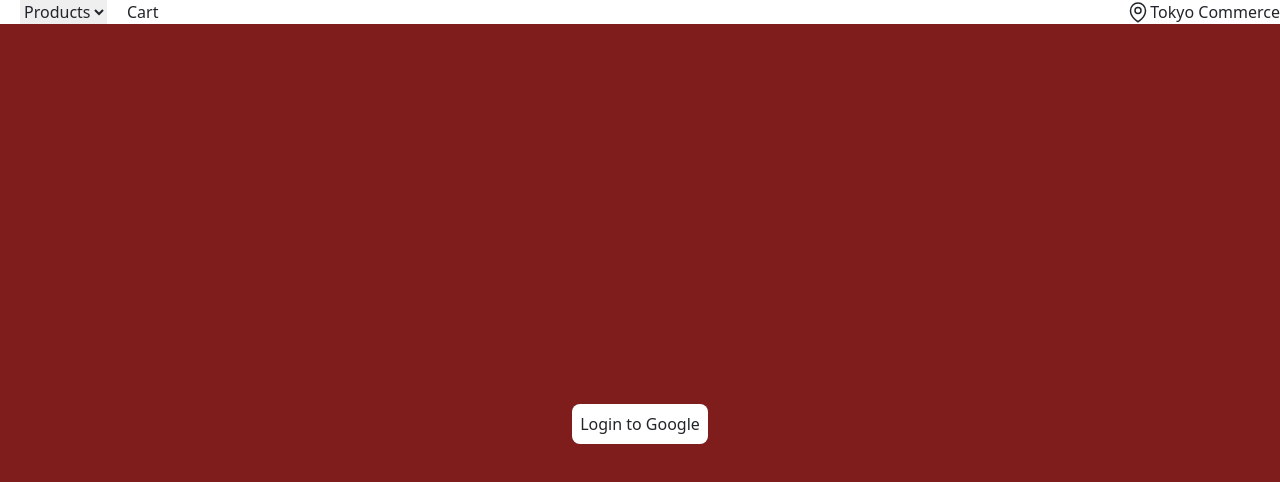
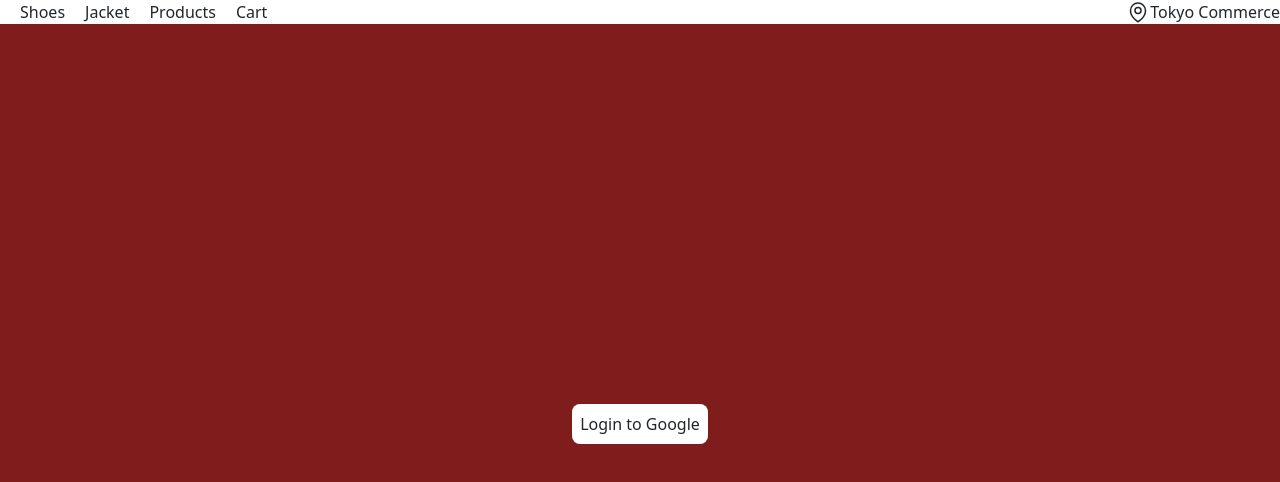
Before and after one commit to rapperthedabber/reactcommerce, a Next.js app in the folder ecommerce/: page / in a window 1280 px wide. Shown: the top 482 px of the page. Built offline with nearby package versions, Linux system fonts and the light colour scheme; no server answers.

Commit message:
added routes to Products, Shoes, and Jacket. Although that is the case, failed to navigate smoothly

```diff
--- a/ecommerce/components/nav.js
+++ b/ecommerce/components/nav.js
@@ -1,7 +1,8 @@
 import {useRouter} from 'next/router'
 import Link from 'next/link'
 import axios from 'axios'
-import getJacket from '../pages/api/Jacket'
+import getJacket from '../pages/api/JacketaAPI'
+
 
 export default function Nav(){
     const router = useRouter()
@@ -15,14 +16,9 @@ export default function Nav(){
 </svg>
 <span>Tokyo Commerce</span>
 </div>
-        <select name = 'products' id="products-select"className={'flex-row space-y-4'}>
-        <option value="Products" ><Link href={'api/Products'}>Products</Link></option>
-    <option value="Jacket"onClick={
-      ()=>getJacket()
-    } ><Link href = {'/Jacket'} >Jacket</Link></option>
-    <option value="Shoe"> <Link href = {'/Shoe'}>Shoe</Link></option>
-    <option value="Pants"><Link href = {'/Pants'}>Pants</Link></option>
-    </select>
+        <Link href = {'/Shoes/shoe'}>Shoes</Link>
+        <Link href={'Jacket/jacket.js'}>Jacket</Link>
+        <Link href={'Products/product.js'}>Products</Link>
         <Link href = {'/cart'}>Cart</Link>
 
     </div>
--- /dev/null
+++ b/ecommerce/pages/Jacket/[...jacket].js
@@ -0,0 +1,28 @@
+import Jacket from '../../components/Jacket'
+import Nav from '../../components/nav'
+import {useRouter} from 'next/router'
+import { useSession, signIn, signOut } from "next-auth/react"
+import Link from 'next/link'
+export default  function renderJacket(){
+
+  const { data: session } = useSession()
+  if(session)
+  {
+    return(
+      <div>
+      <Nav/>
+      <div className ={'bg-red-900 w-screen h-screen flex flex items-row space-x-2'} >
+
+      <Jacket />
+      </div>
+    <div>
+    </div>
+    <div className={'text-center w-full'}>
+    <button className ={'bg-red p-2'}onClick={()=>signOut()}>Sign Out</button>
+    <h1>logged in as {session.user.email}</h1>
+
+    </div>
+    </div>
+    )
+  }
+   }
--- /dev/null
+++ b/ecommerce/pages/Products/[...products].js
@@ -0,0 +1,9 @@
+import Layout from '../../components/Layout'
+export default function renderProducts(){
+    return(
+        <>
+        <Layout />
+      </>
+    )
+
+   }
--- /dev/null
+++ b/ecommerce/pages/Shoes/[...shoe].js
@@ -0,0 +1,10 @@
+import Shoes from "@/components/Shoes"
+
+export default function renderShoes(){
+    return(
+        <>
+       <Shoes />
+      </>
+    )
+
+   }
--- a/ecommerce/pages/api/Products.js
+++ /dev/null
@@ -1,5 +0,0 @@
-
-export default async function handle(req,res){
- res.send('hello')
-
-}
--- /dev/null
+++ b/ecommerce/pages/api/ProductsAPI.js
@@ -0,0 +1,9 @@
+
+export default async function handle(req,res){
+ res.send(
+    <div>
+        <h1>HELLO</h1>
+    </div>
+ )
+
+}
```
Also changed, not shown: ecommerce/pages/api/JacketaAPI.js (renamed from ecommerce/pages/api/Jacket.js).
